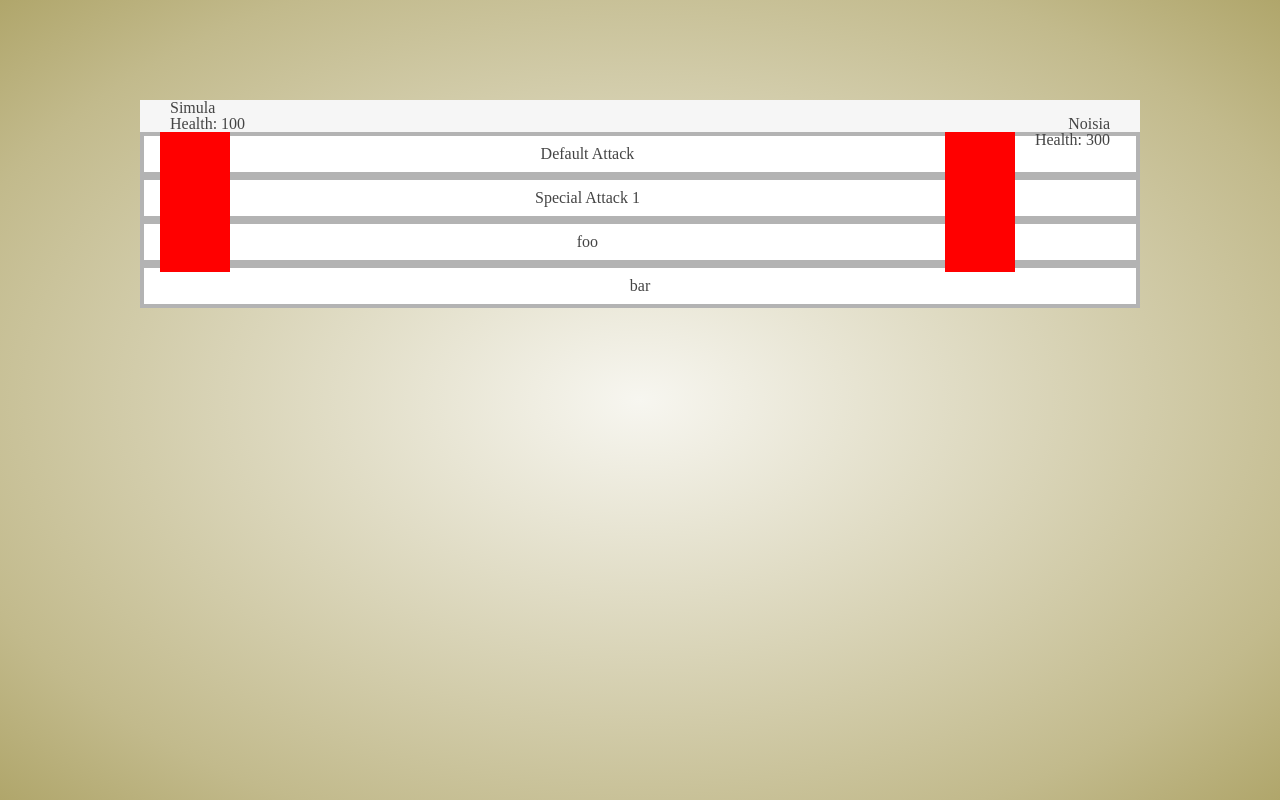
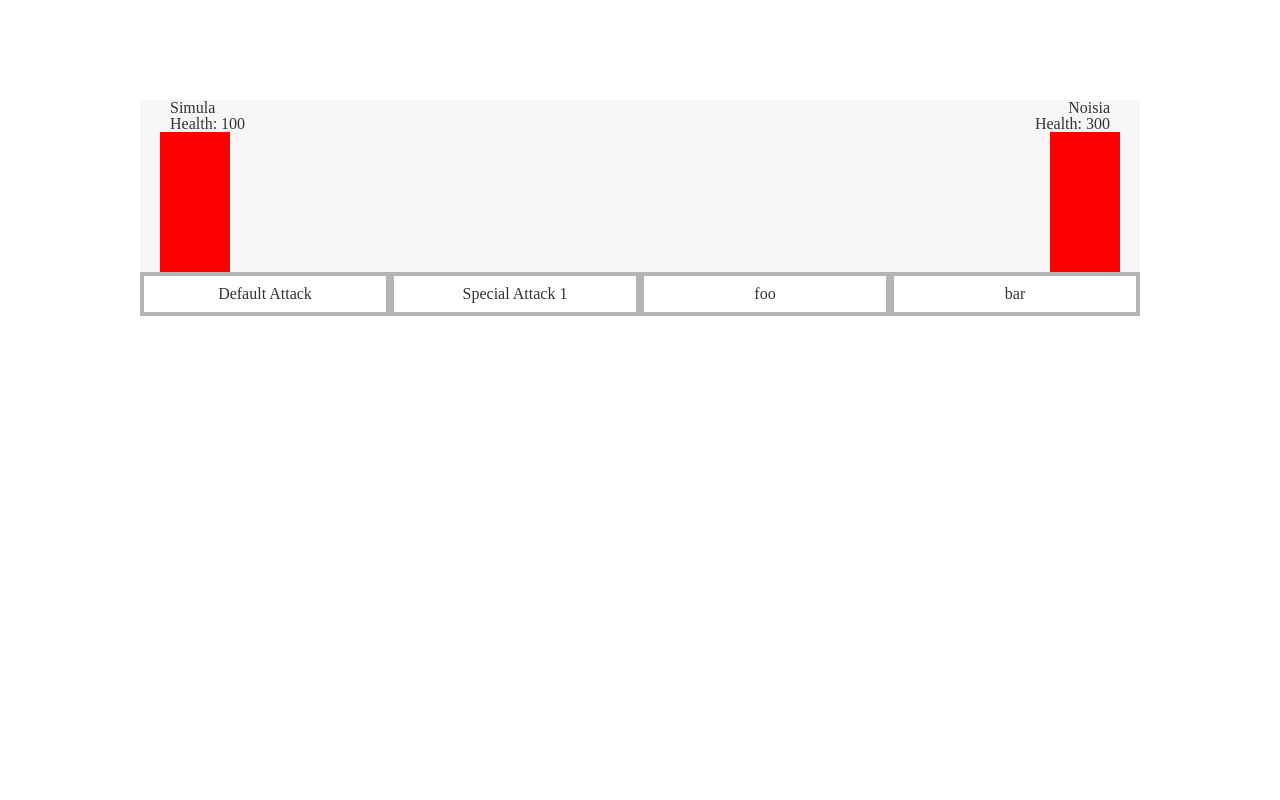
Before and after one commit to danjonescidtrix/Dubplate-Showdown-TRPG, a website: page app/index.html in a window 1280 px wide. Drawn offline with Linux system fonts and the light colour scheme.

Commit message:
Re-added bootstrap-grid-system + reset.scss

```diff
--- a/src/scss/style.scss
+++ b/src/scss/style.scss
@@ -1,3 +1,5 @@
+@import 'vendor/reset.scss';
+
 // -----  Helpers ------ //
 @import 'helpers/helpers.scss';
 
@@ -8,4 +10,5 @@
 @import "components/components.scss";
 
 // -----  Vendor Styles ------ //
+@import 'vendor/_bootstrap-100-col.scss';
 @import 'vendor/vendor.scss';
```
Also changed, not shown: app/assets/css/style.css, app/assets/css/style.min.css.
